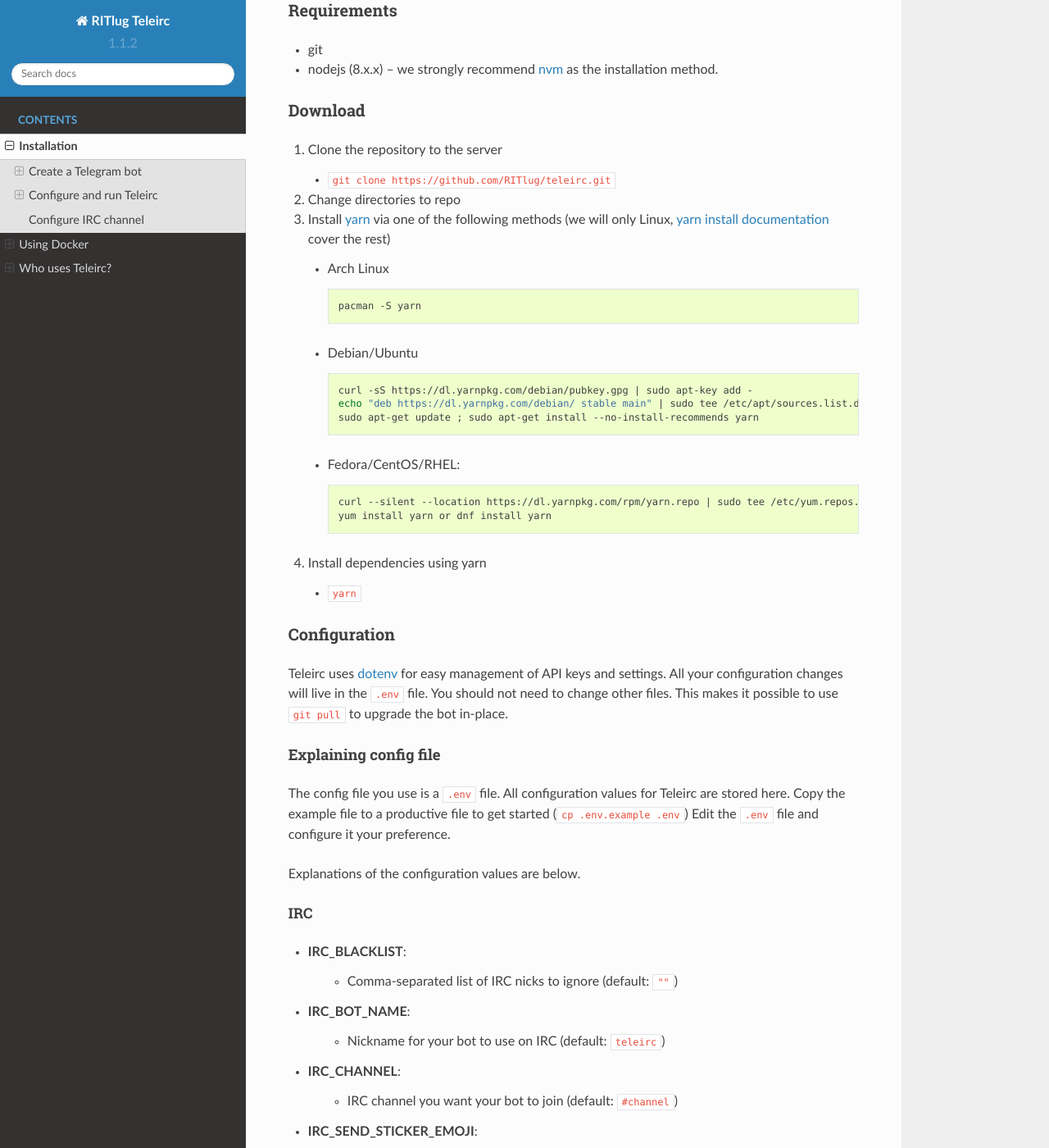
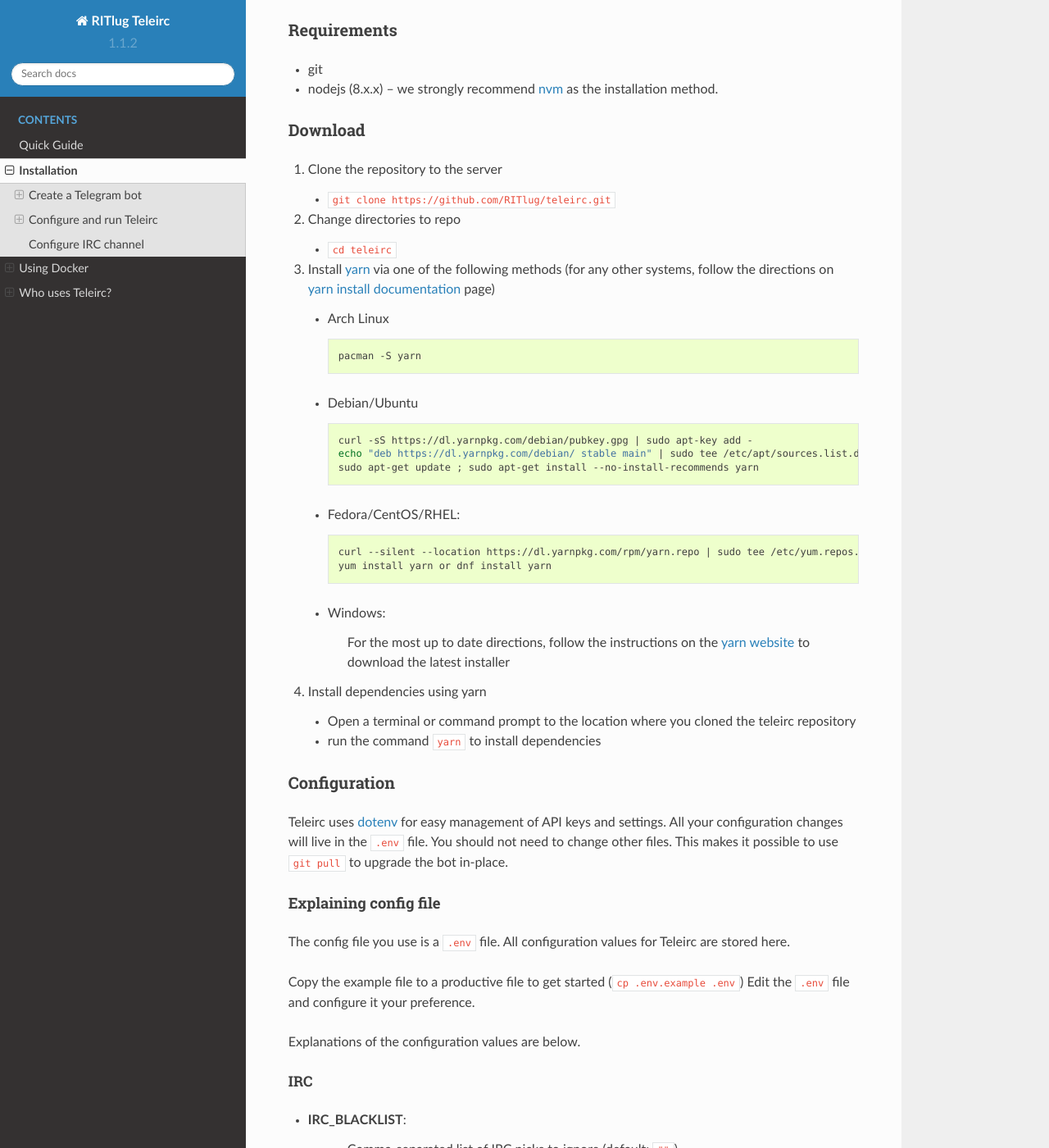
Before and after one commit to RITlug/teleirc, a Sphinx documentation site: the page built from docs/installation.rst, in a window 1280 px wide and 1400 px high, scrolled down 974 px. Shown: the whole window at 82% size. Built offline with Sphinx 7.4.7 and the Read the Docs theme 2.0.0, drawn with Linux system fonts in a browser that asks for light colours; formulas are drawn with MathJax 3; some of the changed text lies outside the part shown.

Commit message:
Add some brief documentation around Windows, quick start, and pm2

```diff
--- a/docs/index.rst
+++ b/docs/index.rst
@@ -17,6 +17,7 @@
    :maxdepth: 2
    :caption: Contents
 
+   quick-start
    installation
    using-docker
    who-uses-teleirc
--- a/docs/installation.rst
+++ b/docs/installation.rst
@@ -25,7 +25,7 @@
 
 #. Send ``/start`` in a message to @BotFather [#]_ user on Telegram
 #. Follow instructions from @BotFather to create new bot (e.g. name, username, description, etc.)
-#. Receive **token key** for new bot (used to access Telegram API)
+#. Receive **token key** for new bot (used to access Telegram API). You will need to add this to your .env config later on.
 #. (*Optional*) Set description or profile picture for your bot with @BotFather
 #. (**Required**) Set ``/setprivacy`` to **DISABLED** (so bot can see messages) [#]_
 #. Add bot to Telegram group you plan to bridge
@@ -57,7 +57,9 @@
 
 #. Change directories to repo
 
-#. Install `yarn <https://yarnpkg.com/en/docs/install>`_ via one of the following methods (we will only Linux, `yarn install documentation <https://yarnpkg.com/en/docs/install>`_ cover the rest)
+   - ``cd teleirc``
+
+#. Install `yarn <https://yarnpkg.com/en/docs/install>`_ via one of the following methods (for any other systems, follow the directions on `yarn install documentation <https://yarnpkg.com/en/docs/install>`_ page)
 
    - Arch Linux
 
@@ -80,10 +82,15 @@
         curl --silent --location https://dl.yarnpkg.com/rpm/yarn.repo | sudo tee /etc/yum.repos.d/yarn.repo
         yum install yarn or dnf install yarn
 
+   - Windows:
+
+      For the most up to date directions, follow the instructions on the `yarn website <https://yarnpkg.com/en/docs/install#windows-stable>`_ to download the latest installer
 
 #. Install dependencies using yarn
 
-   - ``yarn``
+   - Open a terminal or command prompt to the location where you cloned the teleirc repository
+
+   - run the command ``yarn`` to install dependencies
 
 Configuration
 =============
@@ -98,6 +105,7 @@
 
 The config file you use is a ``.env`` file.
 All configuration values for Teleirc are stored here.
+
 Copy the example file to a productive file to get started (``cp .env.example .env``)
 Edit the ``.env`` file and configure it your preference.
 
@@ -207,6 +215,8 @@
 `pm2 <http://pm2.keymetrics.io/>`_ is a NPM package that keeps NodeJS running in the background.
 If you run an application and it crashes, pm2 restarts the process.
 pm2 also restarts processes if the server reboots.
+pm2 is compatible with Linux, MacOS and Windows.
+
 
 Read the `pm2 documentation <http://pm2.keymetrics.io/docs/usage/quick-start/>`_ for more information.
 
```
Also changed, not shown: docs/quick-start.rst (added, +38 -0 lines).
